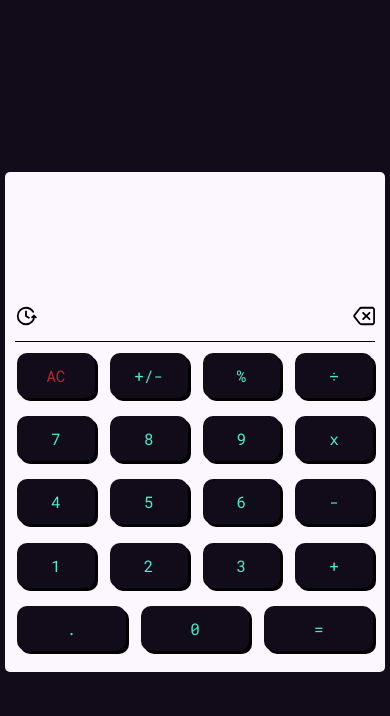
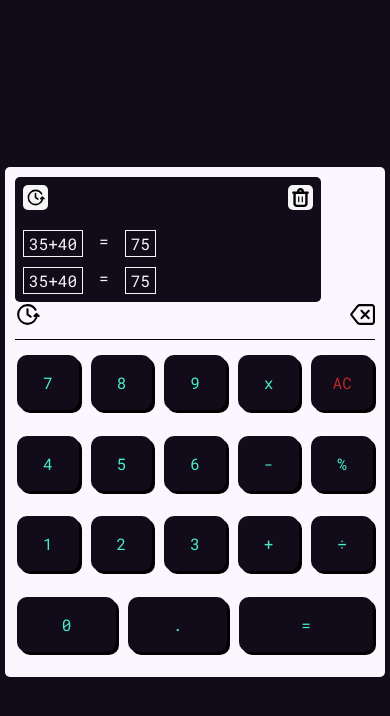
Before and after one commit to Wesley-Martins/js-calculator, a plain HTML site: page assets/index.html in a window 390 px wide. Both pictures are taken after a click on the button 26 px from the left and 316 px from the top of the page. Drawn offline with Linux system fonts and the light colour scheme.

Commit message:
Adicionando operações com porcentagem e css da parte do histórico

```diff
--- a/assets/index.html
+++ b/assets/index.html
@@ -16,46 +16,65 @@
     <main>
         <div class="calculator">
             <section class="results-section">
+                <div class="historic hidden">
+                    <div class="historic__top">
+                        <div>
+                            <i class="historic__clock-icon  icon"></i>
+                        </div>
+                        <button>
+                            <i class="historic__delete-icon icon"></i>
+                        </button>
+                    </div>
+                    <ul class="historic__list">
+                        <li class="historic__item">
+                            <div class="operation">35+40</div>
+                            =
+                            <div class="operation">75</div>
+                        </li>
+                        <li class="historic__item">
+                            <div class="operation">35+40</div>
+                            =
+                            <div class="operation">75</div>
+                        </li>
+                    </ul>
+                </div>
                 <div id="total"></div>
                 <div class="results-section__bottom">
                     <button id="historic-btn">
-                        <img src="./images/icons/clock-rewind-icon.svg" alt="icone do historico">
+                        <i class="historic-btn__icon icon"></i>
                     </button>
                     <button id="delete-btn">
-                        <img src="./images/icons/delete-icon.svg" alt="icone para deletar">
+                        <i class="delete-btn__icon icon"></i>
                     </button>
                 </div>
             </section>
             <table>
                 <tbody class="btns-table">
                     <tr class="btns-table__row">
-                        <td><button class="btn" id="clear-all">AC</button></td>
-                        <td><button class="btn" id="reverse">+/-</button></td>
-                        <td><button class="btn" data-operator="%">%</button></td>
-                        <td><button class="btn" data-operator="÷">÷</button></td>
-                    </tr>
-                    <tr class="btns-table__row">
                         <td><button class="btn" data-num="7">7</button></td>
                         <td><button class="btn" data-num="8">8</button></td>
                         <td><button class="btn" data-num="9">9</button></td>
                         <td><button class="btn" data-operator="x">x</button></td>
+                        <td><button class="btn" id="clear-all">AC</button></td>
                     </tr>
                     <tr class="btns-table__row">
                         <td><button class="btn" data-num="4">4</button></td>
                         <td><button class="btn" data-num="5">5</button></td>
                         <td><button class="btn" data-num="6">6</button></td>
                         <td><button class="btn" data-operator="-">-</button></td>
+                        <td><button class="btn" data-operator="%">%</button></td>
                     </tr>
                     <tr class="btns-table__row">
                         <td><button class="btn" data-num="1">1</button></td>
                         <td><button class="btn" data-num="2">2</button></td>
                         <td><button class="btn" data-num="3">3</button></td>
                         <td><button class="btn" data-operator="+">+</button></td>
+                        <td><button class="btn" data-operator="÷">÷</button></td>
                     </tr>
                     <tr class="btns-table__row">
+                        <td><button class="btn" data-num="0">0</button></td>
                         <td><button class="btn" data-num=".">.</button></td>
-                        <td><button class="btn" data-num="0">0</button></td>
-                        <td><button class="btn" id="equal-btn">=</button></td>
+                        <td id="equal-btn-container"><button class="btn" id="equal-btn">=</button></td>
                     </tr>
                 </tbody>
             </table>
--- a/assets/js/main.js
+++ b/assets/js/main.js
@@ -10,21 +10,21 @@ const MAX_CHAR_LENGTH = 10;
 
 var numbersList = [];
 var operatorsList = [];
-var generatedResult = null;
+var result = null;
 
 function removeLastDigit(element) {
     return element.slice(0, -1)
 }
 
 function addNumber(numberBtn) {
-    if(generatedResult) {
-        if(total.innerHTML[total.innerHTML.length - 1] === operatorsList ) {
-            numbersList[0] = generatedResult;
+    if(result) {
+        if(total.innerHTML.at(-1) === operatorsList ) {
+            numbersList[0] = result;
         }
         else {
             total.innerHTML = "";
         }
-        generatedResult = null;
+        result = null;
     }
 
     const number = numberBtn.getAttribute("data-num");
@@ -34,6 +34,10 @@ function addNumber(numberBtn) {
 
     if(cannotAdd) {
         return
+    }
+    if(total.innerHTML.at(-1) === "%") {
+        operatorsList += "x";
+        total.innerHTML += "x";
     }
 
     total.innerHTML += number;
@@ -51,7 +55,7 @@ function addOperator(operatorBtn) {
     const operator = operatorBtn.getAttribute("data-operator");
 
     const canAdd = total.innerHTML != "" && !total.innerHTML.endsWith(operator);
-    const lastDigit = total.innerHTML[total.innerHTML.length - 1];
+    const lastDigit = total.innerHTML.at(-1);
 
     if(canAdd) {
         switch(lastDigit) {
@@ -87,25 +91,23 @@ function clearAll() {
 }
 
 function clearLastDigit() {
-    const lastDigit = total.innerHTML[total.innerHTML.length - 1];
-    const lastNumberOfList = numbersList[numbersList.length - 1];
-
+    const lastDigit = total.innerHTML.at(-1);
     total.innerHTML = removeLastDigit(total.innerHTML);
 
     switch(lastDigit) {
-        case operatorsList[operatorsList.length - 1]:
+        case operatorsList.at(-1):
             operatorsList = removeLastDigit(operatorsList);
             break;
 
-        case lastNumberOfList[lastNumberOfList.length - 1]:
-            numbersList[numbersList.length - 1] = lastNumberOfList.slice(0, -1);
-            if(numbersList[numbersList.length - 1] === "") {
-                numbersList = numbersList.slice(0, -1);
+        case numbersList.at(-1).at(-1):
+            numbersList[numbersList.length -1] = numbersList.at(-1).slice(0, -1);
+            if(numbersList.at(-1) === "") {
+                numbersList.pop();
             }
             break;
 
-        default: if(generatedResult) {
-            generatedResult = removeLastDigit(toString(generatedResult));
+        default: if(result) {
+            result = removeLastDigit(toString(result));
         }
     }
 }
@@ -119,38 +121,45 @@ function generateResult() {
 
         switch(operator) {
             case "+":
-                generatedResult = num1 + num2;
+                result = num1 + num2;
                 break
             case "-":
-                generatedResult = num1 - num2;
+                result = num1 - num2;
                 break
             case "x":
-                generatedResult = num1 * num2;
+                result = num1 * num2;
                 break
             case "÷":
-                generatedResult = num1 / num2;
+                result = num1 / num2;
         }
     }
     else if (operatorsList.length > 1) {
-        generatedResult = eval(total.innerHTML.replace(/x/g, "*").replace(/÷/g, "/"));
+        result =
+        eval(total.innerHTML.replace(/x/g, "*").replace(/÷/g, "/").replace(/%/g, "/100"));
     }
 
-    if (generatedResult) {
+    if (result) {
         //Limpa todas as variáveis para o uso na próxima operação
         clearAll();
-        generatedResult = generatedResult.toFixed(6);
-        total.innerHTML = generatedResult;
+        result = result.toString().includes(".") ? result.toFixed(3) : result;
+        total.innerHTML = result;
     }
 }
 
 for(let i = 0; i < numberBtns.length; i++) {
     numberBtns[i].addEventListener('click', function() { addNumber(numberBtns[i]) })
 }
-
 for(let i = 0; i < operatorBtns.length; i++) {
     operatorBtns[i].addEventListener('click', function() { addOperator(operatorBtns[i]) })
 }
-
 clearAllBtn.onclick = clearAll;
 clearDigitBtn.onclick = clearLastDigit;
 equalBtn.onclick = generateResult;
+
+const historicBtn = document.getElementById("historic-btn");
+const historic = document.querySelector(".historic");
+
+historicBtn.addEventListener('click', () => {
+    console.log("oi?")
+    historic.classList.toggle("hidden");
+})
--- a/assets/styles/partials/_calculator.scss
+++ b/assets/styles/partials/_calculator.scss
@@ -15,10 +15,10 @@ main {
     display: grid;
     grid-template-rows: 0.5fr 1fr;
     margin: 0 auto;
-    height: 500px;
+    height: 510px;
     padding: 10px;
-    width: 400px;
-    @media (max-width: 400px) {
+    width: 500px;
+    @media (max-width: 510px) {
         width: 100%;
     }
 
@@ -26,6 +26,16 @@ main {
         border-bottom: 1px solid black;
         display: grid;
         grid-template-rows: 1fr 50px;
+        position: relative;
+
+        .icon {
+            background-repeat: no-repeat;
+            background-size: cover;
+            background-position: center;
+            display: block;
+            height: 100%;
+            width: 100%;
+        }
 
         #total {
             align-items: end;
@@ -39,11 +49,18 @@ main {
             display: flex;
             justify-content: space-between;
 
-            #historic-btn,
-            #delete-btn {
+            button {
+                cursor: pointer;
                 background: none;
                 border: none;
-                cursor: pointer;
+                height: 25px;
+                width: 25px;
+            }
+            .historic-btn__icon {
+                background-image: url(../images/icons/clock-rewind-icon.svg);
+            }
+            .delete-btn__icon {
+                background-image: url(../images/icons/delete-icon.svg)
             }
         }
     }
@@ -57,7 +74,7 @@ main {
 
         &__row {
             align-items: center;
-            column-gap: 15px;
+            column-gap: 12px;
             display: flex;
             justify-content: space-between;
         }
@@ -71,7 +88,7 @@ main {
             box-shadow: 3px 3px black;
             color: $color-terciary;
             cursor: pointer;
-            height: 45px;
+            height: 55px;
             width: 100%;
             &:active {
                 box-shadow: none;
@@ -81,6 +98,9 @@ main {
                 outline: 1px solid $color-terciary;
             }
         }
+        #equal-btn-container {
+            flex-basis: 135%;
+        }
         #clear-all {
             color: rgb(188, 40, 40);
         }
--- /dev/null
+++ b/assets/styles/partials/_historic.scss
@@ -0,0 +1,45 @@
+@import "../abstract/vars";
+
+.hidden {
+    display: none !important;
+}
+
+.historic {
+    background-color: $color-primary;
+    border-radius: 5px;
+    display: block;
+    padding: 8px;
+    position: absolute;
+    width: 85%;
+    &__top {
+        display: flex;
+        justify-content: space-between;
+        margin-bottom: 20px;
+        & > * {
+            border-radius: 5px;
+            border: none;
+            background-color: whitesmoke;
+            height: 25px;
+            padding: 3px;
+            width: 25px;
+        }
+    }
+    &__clock-icon {
+        background: url(../images/icons/clock-rewind-icon.svg);
+    }
+    &__delete-icon {
+        background: url(../images/icons/garbage-delete-icon.svg);
+        cursor: pointer;
+    }
+
+    &__item {
+        color: whitesmoke;
+        display: flex;
+        gap: 1rem;
+        margin-top: 10px;
+        .operation {
+            border: 1px solid whitesmoke;
+            padding: 2px 5px;
+        }
+    }
+}
--- a/assets/styles/style.scss
+++ b/assets/styles/style.scss
@@ -1 +1,2 @@
 @import "./partials/calculator";
+@import "./partials/historic";
```
Also changed, not shown: assets/images/icons/garbage-delete-icon.svg (added), assets/styles/style.css, 1 other file.
